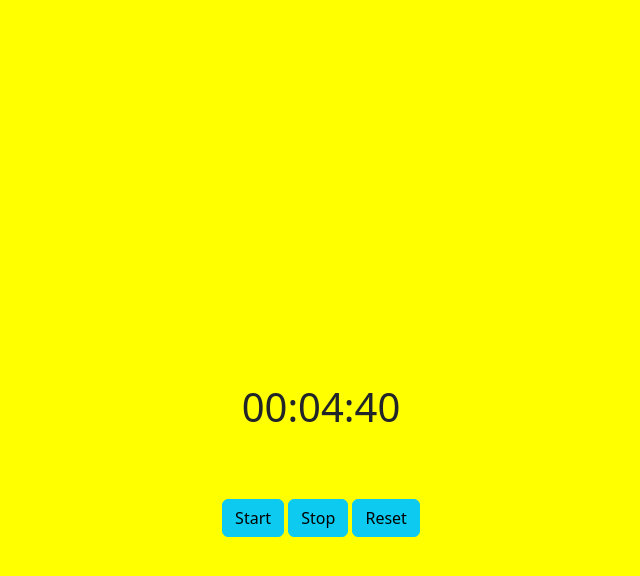
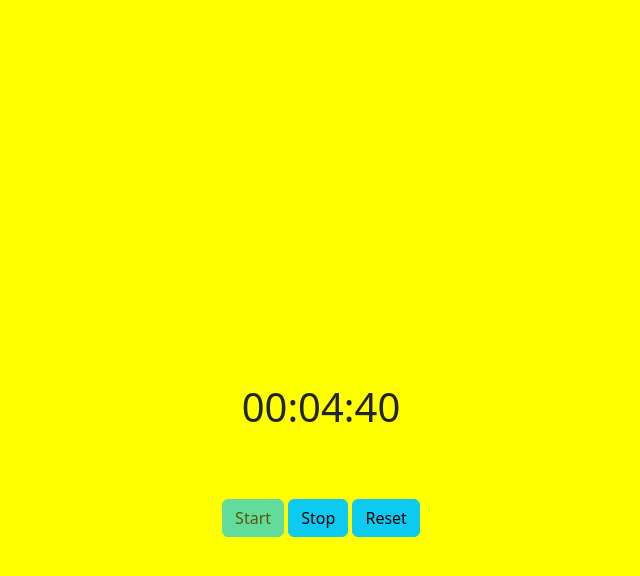
Before and after one commit to abedarad76/timer, a plain HTML site: page index.html in a window 1280 px wide. Both pictures are taken after a click on the button "Start". Shown: the whole page, without its empty margins (319-959 px from the left). Drawn offline with nearby package versions, Linux system fonts and the light colour scheme.

Commit message:
disabled butten start  removeAttribute stop

```diff
--- a/index.html
+++ b/index.html
@@ -20,7 +20,7 @@
 
       <div class="buttons-wraqqer">
 
-        <button class="btn btn-info" onclick="Start()">Start</button>
+        <button class="btn btn-info" id="start-button" onclick="Start()">Start</button>
         <button class="btn btn-info" onclick="Stop()">Stop</button>
         <button class="btn btn-info" onclick="Rest()">Reset</button>
 
--- a/script.js
+++ b/script.js
@@ -1,6 +1,9 @@
 let interval;
 
 function Start() {
+
+  document.getElementById("start-button").setAttribute("disabled", "true");//button start disabled
+
   interval = setInterval(() => {
     const currentVzlue = document.getElementById("conter").innerHTML;
     const array = currentVzlue.split(":");
@@ -33,9 +36,11 @@ function Start() {
 }
 
 function Stop() {
+    document.getElementById("start-button").removeAttribute("disabled")
   clearInterval(interval);
 }
 
 function Rest() {
+  Stop();
   document.getElementById("conter").innerHTML = "00:00:00";
 }
```
